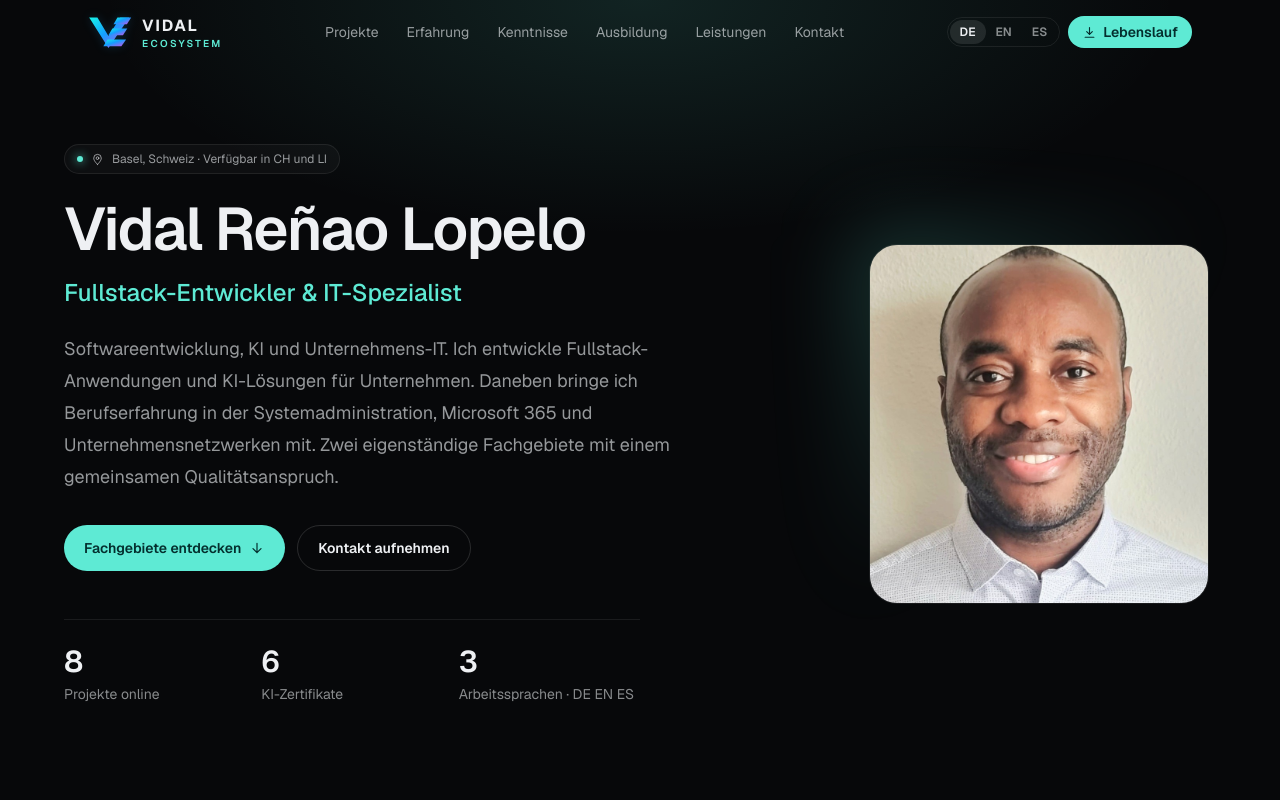
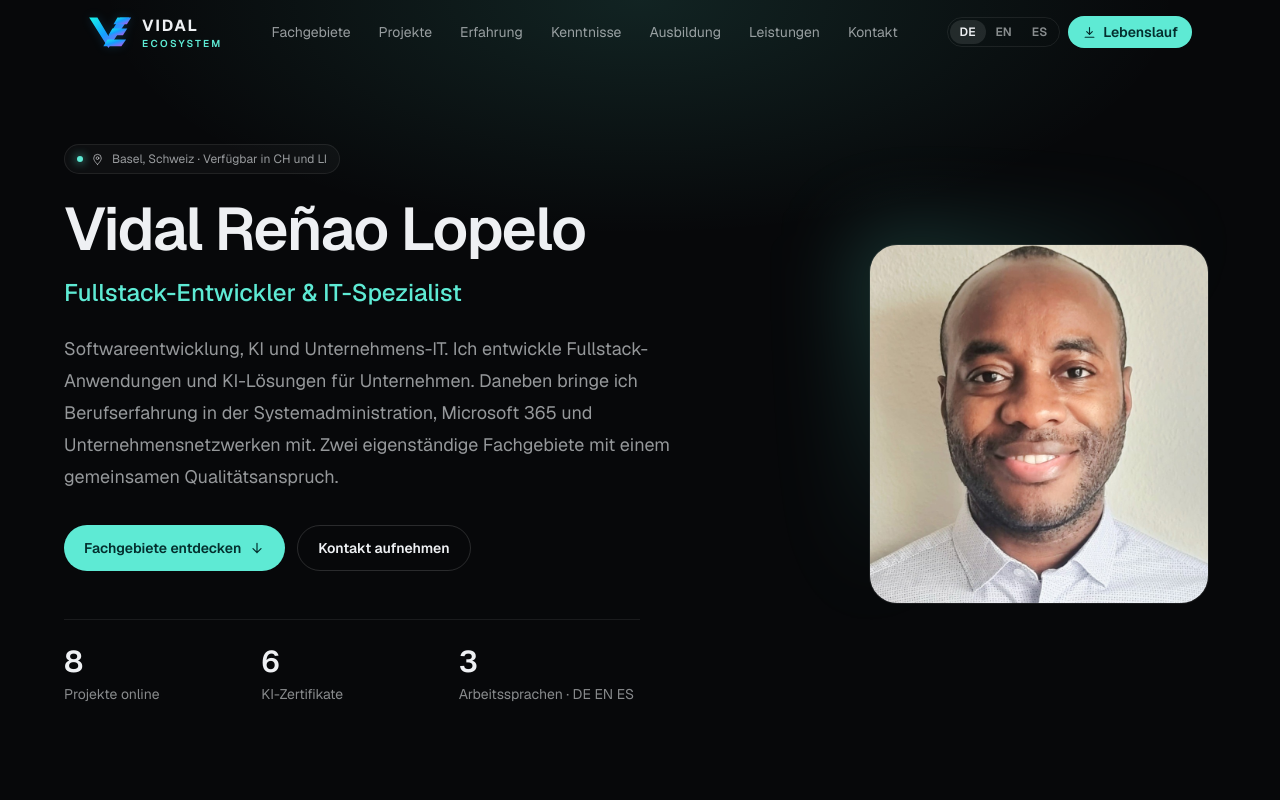
Before and after one commit to vidal-renao/vidal-pro-portfolio, a Next.js app: page /de in a window 1280 px wide. Shown: the top 800 px of the page. Built offline with nearby package versions, Linux system fonts and the light colour scheme.

Commit message:
feat: add dual specializations to navigation

```diff
--- a/content/site.ts
+++ b/content/site.ts
@@ -15,6 +15,7 @@ export const SITE = {
 
 /** In-page sections, in display order; `key` is the label in `ui.nav`. */
 export const SECTIONS = [
+  { id: "specializations", key: "specializations" },
   { id: "projects", key: "projects" },
   { id: "experience", key: "experience" },
   { id: "skills", key: "skills" },
```
